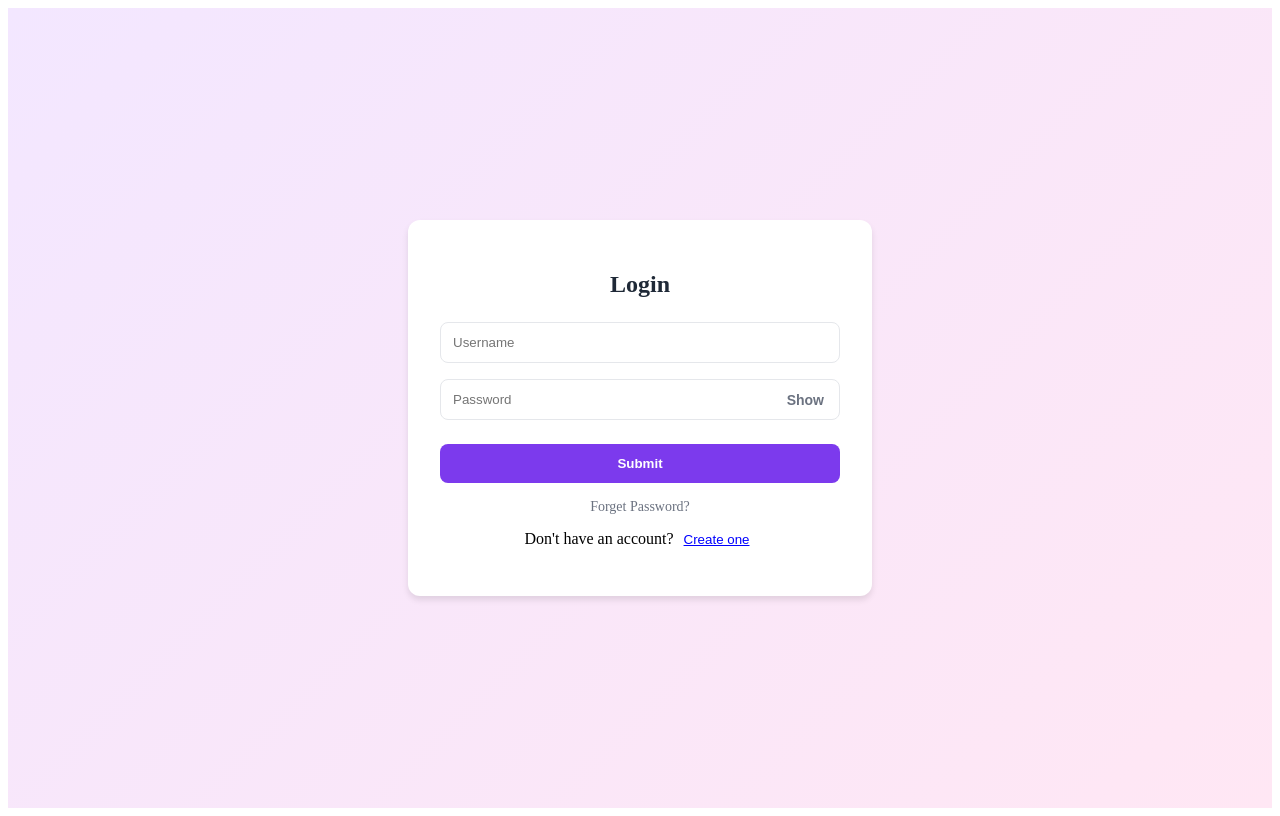
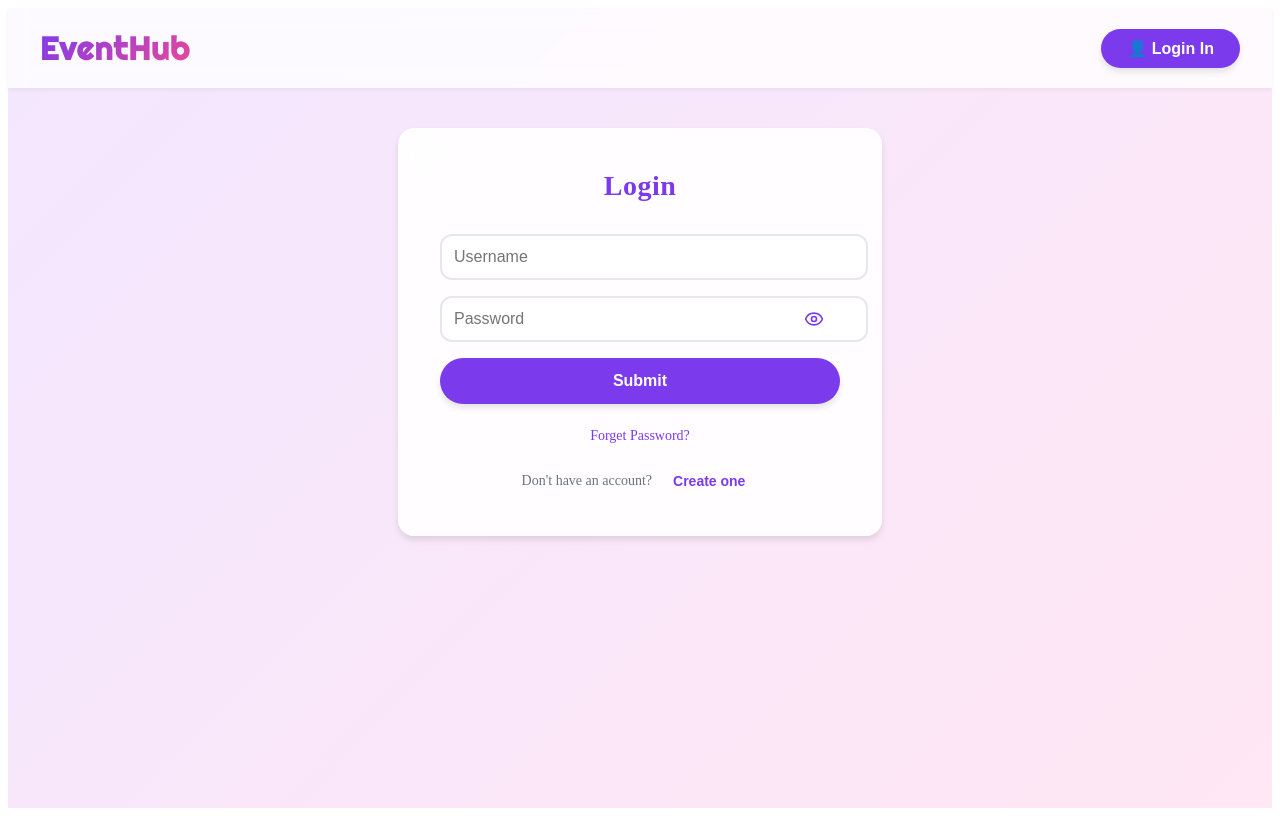
Before and after one commit to Jain2003/event-hub, a Next.js app in the folder nextjs-app/: page /authlogin in a window 1280 px wide. Built offline with nearby package versions, Linux system fonts and the light colour scheme.

Commit message:
ui fix:auth-page-complete

```diff
--- a/nextjs-app/package.json
+++ b/nextjs-app/package.json
@@ -6,6 +6,7 @@
     "start": "next start"
   },
   "dependencies": {
+    "lucide-react": "^0.454.0",
     "next": "latest",
     "react": "18.2.0",
     "react-dom": "18.2.0"
--- a/nextjs-app/pages/authlogin.js
+++ b/nextjs-app/pages/authlogin.js
@@ -1,6 +1,24 @@
 import React, { useState } from 'react';
 import { useRouter } from 'next/router';
 import styles from '../styles/Auth.module.css';
+import { Eye, EyeOff } from 'lucide-react';
+
+
+const LogoWithIcon = () => {
+  const router = useRouter();
+
+  // Handler to navigate to the home page
+  const handleLogoClick = () => {
+    router.push('/');
+  };
+
+  return (
+    <h1 className={styles.logo}  onClick={handleLogoClick} style={{ cursor: 'pointer' }}>
+      <span>Event</span>
+      <span>Hub</span>
+    </h1>
+  );
+};
 
 const AuthPage = () => {
   // State to manage password visibility
@@ -13,12 +31,28 @@ const AuthPage = () => {
   };
 
   // Handler to navigate to the signup page
+  const handleLoginClick = () => {
+    router.push('/authlogin');
+  };
+
   const handleCreateAccount = () => {
     router.push('/authsignup');
   };
 
   return (
     <div className={styles.container}>
+    {/* Header */}
+    <header className={styles.header}>
+        <div className={styles.headerContent}>
+          <LogoWithIcon />
+          <button
+            className={styles.signInButton}
+            onClick={handleLoginClick}  // Add the click handler here
+          >
+            👤 Login In
+          </button>
+        </div>
+      </header>
       {/* Auth Card */}
       <div className={styles.authCard}>
         <h2 className={styles.authTitle}>Login</h2>
@@ -42,7 +76,7 @@ const AuthPage = () => {
             onClick={togglePasswordVisibility}
             className={styles.toggleButton}
           >
-            {showPassword ? 'Hide' : 'Show'}
+            {showPassword ? <EyeOff size={20} /> : <Eye size={20} />}
           </button>
         </div>
 
@@ -54,13 +88,11 @@ const AuthPage = () => {
           Forget Password?
         </a>
 
-        {/* Create Account Link */}
-        <p className={styles.createAccount}>
-          Don't have an account?{' '}
-          <button onClick={handleCreateAccount} className={styles.createAccountButton}>
-            Create one
-          </button>
-        </p>
+        {/* For create account section */}
+<div className={styles.createAccountSection}>
+  <span className={styles.createAccountText}>Don't have an account?</span>
+  <button className={styles.createAccountButton} onClick={handleCreateAccount}>Create one</button>
+</div>
       </div>
     </div>
   );
--- a/nextjs-app/styles/Auth.module.css
+++ b/nextjs-app/styles/Auth.module.css
@@ -1,97 +1,279 @@
+/* Auth.module.css */
 .container {
   min-height: 100vh;
   display: flex;
-  justify-content: center;
-  align-items: center;
+  flex-direction: column;
   background: linear-gradient(135deg, #f3e7ff 0%, #ffe7f4 100%);
 }
 
+.header {
+  background-color: rgba(255, 255, 255, 0.8);
+  backdrop-filter: blur(8px);
+  padding: 1rem;
+  box-shadow: 0 2px 4px rgba(0, 0, 0, 0.05);
+  position: sticky;
+  top: 0;
+  z-index: 10;
+}
+
+.headerContent {
+  max-width: 1200px;
+  margin: 0 auto;
+  display: flex;
+  justify-content: space-between;
+  align-items: center;
+  padding: 0 1rem;
+  height: 3rem;
+}
+
+.logo {
+  font-size: 1.5rem;
+  font-family: 'Righteous', cursive;
+  font-size: 2rem;
+  font-weight: bold;
+  background: linear-gradient(135deg, #7c3aed 0%, #ec4899 100%);
+  -webkit-background-clip: text;
+  -webkit-text-fill-color: transparent;
+  background-clip: text;
+  padding: 0.5rem 0;
+  letter-spacing: 1px;
+}
+
+@keyframes gradientFlow {
+  0% { background-position: 0% 50%; }
+  50% { background-position: 100% 50%; }
+  100% { background-position: 0% 50%; }
+}
+
+.logo.animated {
+  background: linear-gradient(270deg, #7c3aed, #ec4899, #7c3aed);
+  background-size: 200% auto;
+  -webkit-text-fill-color: transparent;
+  animation: gradientFlow 3s ease infinite;
+}
+
+.logo:hover {
+  transform: translateY(-1px);
+  transition: transform 0.3s ease;
+}
+
+.signInButton {
+  display: flex;
+  align-items: center;
+  gap: 0.5rem;
+  padding: 0.5rem 1.5rem;
+  border-radius: 9999px;
+  background-color: #7c3aed;
+  color: white;
+  font-weight: 600;
+  font-size: 1rem;
+  border: 2px solid transparent;
+  box-shadow: 0 4px 6px rgba(0, 0, 0, 0.1);
+  transition: all 0.3s ease;
+  cursor: pointer;
+}
+
+.signInButton:hover {
+  background-color: #6d28d9;
+  border-color: #e0c3fc;
+  transform: translateY(-2px);
+  box-shadow: 0 6px 12px rgba(0, 0, 0, 0.15);
+}
+
+.signInButton:focus {
+  outline: none;
+  border-color: #bb86fc;
+  box-shadow: 0 0 0 4px rgba(187, 134, 252, 0.5);
+}
+
 .authCard {
-  width: 100%;
+  width: 60%;
   max-width: 400px;
-  padding: 2rem;
-  border-radius: 12px;
+  margin: auto;
+  margin-top: 40px;
+  padding: 2.5rem;
+  background-color: rgba(255, 255, 255, 0.9);
+  backdrop-filter: blur(8px);
+  border-radius: 1rem;
   box-shadow: 0 4px 6px rgba(0, 0, 0, 0.1);
-  background-color: white;
-  text-align: center;
+  border: 2px solid transparent;
+  transition: all 0.3s ease;
+}
+
+.authCard:hover {
+  border-color: #7c3aed;
+  transform: translateY(-4px);
+  box-shadow: 0 8px 12px rgba(0, 0, 0, 0.1);
 }
 
 .authTitle {
-  font-size: 1.5rem;
-  font-weight: bold;
-  margin-bottom: 1rem;
-  color: #1f2937;
+  text-align: center;
+  color: #7c3aed;
+  margin-top: auto;
+  margin-bottom: 2rem;
+  font-size: 1.75rem;
+  font-weight: 600;
+  letter-spacing: 0.5px;
 }
 
 .inputField {
   width: 100%;
   padding: 0.75rem;
-  margin: 0.5rem 0;
-  border: 1px solid #e5e7eb;
-  border-radius: 8px;
-  box-sizing: border-box;
+  margin-bottom: 1rem;
+  border: 2px solid #e5e7eb;
+  border-radius: 0.75rem;
+  font-size: 1rem;
+  transition: all 0.3s ease;
+  background-color: rgba(255, 255, 255, 0.8);
+}
+
+.inputField:focus {
+  outline: none;
+  border-color: #7c3aed;
+  box-shadow: 0 0 0 4px rgba(124, 58, 237, 0.1);
 }
 
 .passwordContainer {
   position: relative;
-  width: 100%;
+  margin-bottom: 1rem;
+}
+
+.passwordContainer .inputField {
+  margin-bottom: 0;
+  /* padding-right: 2.5rem; */
 }
 
 .toggleButton {
   position: absolute;
-  right: 10px;
+  right: 0.75rem;
   top: 50%;
   transform: translateY(-50%);
   background: none;
   border: none;
-  color: #6b7280;
-  font-weight: bold;
+  padding: 0.25rem;
   cursor: pointer;
-  font-size: 0.875rem;
+  color: #7c3aed;
+  display: flex;
+  align-items: center;
+  justify-content: center;
+  transition: color 0.3s ease;
 }
 
-.toggleButton:hover {
-  color: #4b5563;
+.togglePassword:hover {
+  color: #6d28d9;
 }
+
 
 .submitButton {
   width: 100%;
   padding: 0.75rem;
-  margin-top: 1rem;
+  /* background: linear-gradient(135deg, #7c3aed 0%, #ec4899 100%); */
+  color: white;
   border: none;
-  border-radius: 8px;
+  border-radius: 9999px;
   background-color: #7c3aed;
   color: white;
-  font-weight: bold;
+  font-weight: 600;
+  font-size: 1rem;
+  border: 2px solid transparent;
+  box-shadow: 0 4px 6px rgba(0, 0, 0, 0.1);
+  transition: all 0.3s ease;
   cursor: pointer;
-  transition: background-color 0.3s;
 }
 
 .submitButton:hover {
-  background-color: #6d28d9;
+  transform: translateY(-2px);
+  box-shadow: 0 6px 12px rgba(0, 0, 0, 0.15);
 }
 
 .forgetPassword {
   display: block;
-  margin-top: 1rem;
-  color: #6b7280;
+  text-align: center;
+  margin-top: 1.5rem;
+  color: #7c3aed;
   text-decoration: none;
   font-size: 0.875rem;
+  transition: color 0.3s ease;
 }
 
 .forgetPassword:hover {
-  color: #4b5563;
+  /* color: #ec4899; */
+  text-decoration: underline;
 }
 
+.createAccountSection {
+  margin-top: 1.5rem;
+  text-align: center;
+  display: flex;
+  align-items: center;
+  justify-content: center;
+  gap: 0.5rem;
+}
 
-.createAccount {
-  margin-top: 15px; /* Space above the text */
+.createAccountText {
+  color: #6b7280;
+  font-size: 0.875rem;
 }
 
 .createAccountButton {
   background: none;
   border: none;
-  color: blue; /* Change to your desired link color */
+  color: #7c3aed;
+  font-weight: 600;
+  font-size: 0.875rem;
   cursor: pointer;
-  text-decoration: underline; /* Underline for link effect */
+  transition: all 0.3s ease;
+  text-decoration: none;
+  padding: 0.25rem 0.75rem;
+  border-radius: 0.5rem;
+  border: 1px solid transparent;
 }
+
+.createAccountButton:hover {
+  text-decoration: underline;
+}
+
+/* Responsive Design */
+@media (max-width: 640px) {
+  .headerContent {
+    height: 2.5rem;
+    padding: 0 0.5rem;
+  }
+
+  .logo {
+    padding: 0.2rem 0.5rem;
+    font-size: 0.95rem;
+  }
+
+  .authCard {
+    width: 95%;
+    padding: 1.5rem;
+    margin-top: 80px;
+  }
+
+  .authTitle {
+    font-size: 1.5rem;
+  }
+
+  .signInButton {
+    padding: 0.5rem 1rem;
+    font-size: 0.875rem;
+  }
+}
+
+@media (max-width: 480px) {
+  .signInButton {
+    padding: 0.4rem 0.75rem;
+    font-size: 0.8rem;
+    gap: 0.3rem;
+  }
+
+  .header {
+    padding: 0.3rem;
+  }
+
+  .headerContent {
+    padding: 0 0.25rem;
+    height: 2rem; /* Even smaller height on very small screens */
+  }
+}
--- a/nextjs-app/styles/Home.module.css
+++ b/nextjs-app/styles/Home.module.css
@@ -31,6 +31,7 @@
   justify-content: space-between;
   align-items: center;
   padding: 0 1rem;
+  height: 4rem;
 }
 
 
```
Also changed, not shown: nextjs-app/pages/authsignup.js (+39 -6 lines), nextjs-app/pages/index.js (+8 -99 lines), 1 other file (tests, documents, lock files or other folders).
